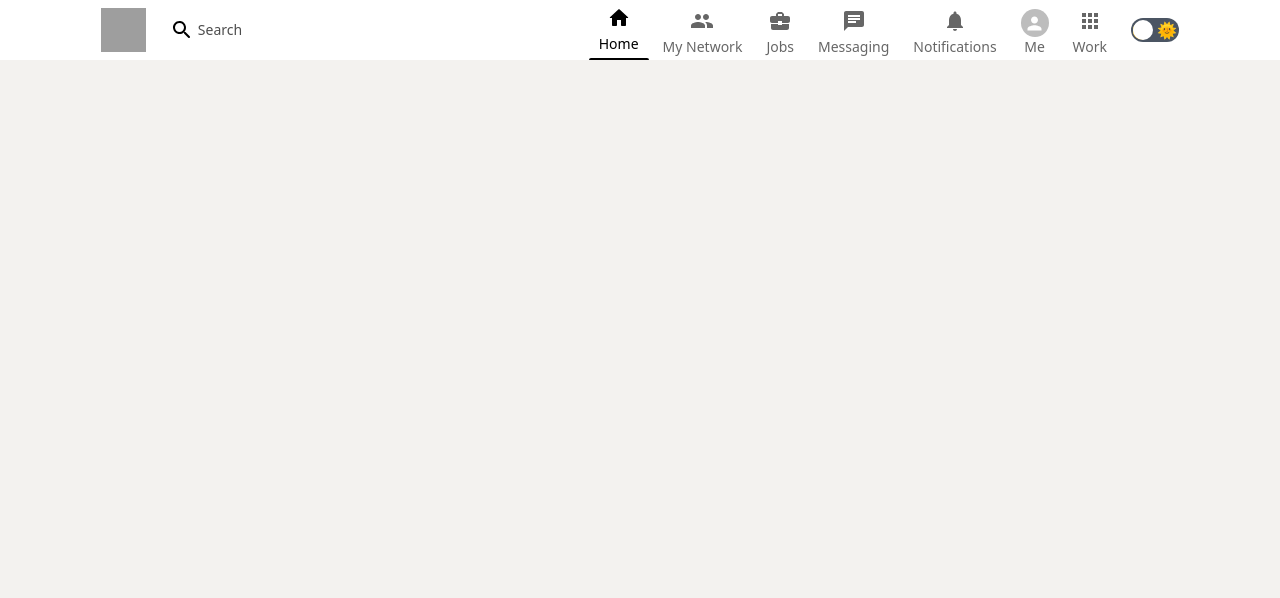
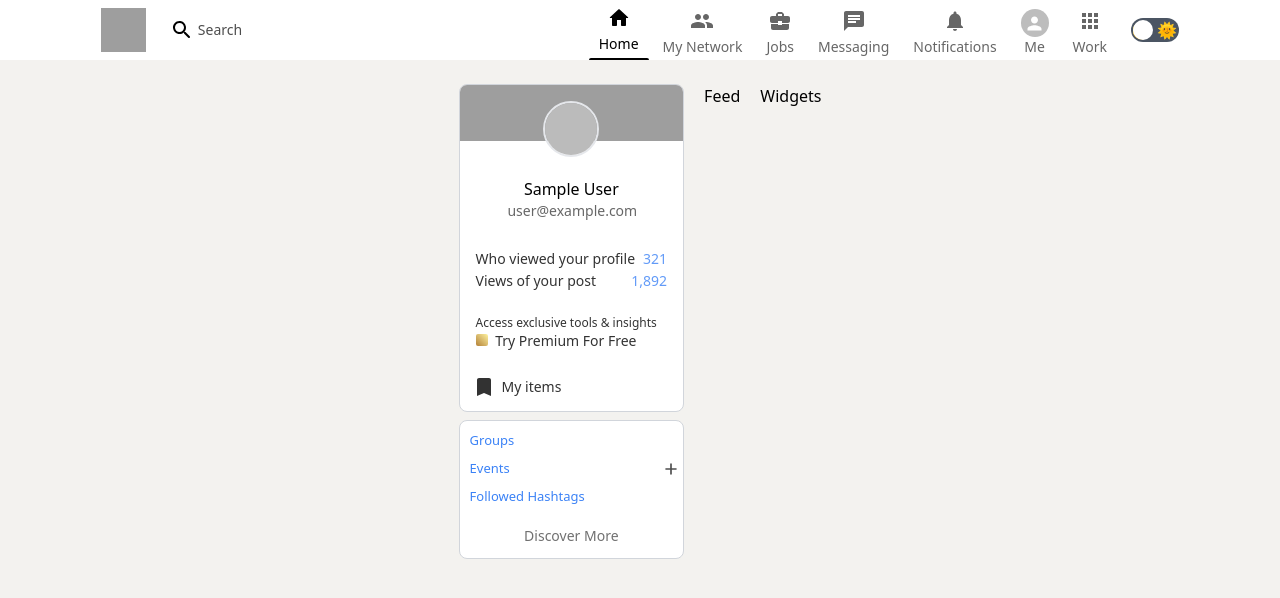
Before and after one commit to kishibe-rohan/linkedin-next, a Next.js app: page / in a window 1280 px wide. Shown: the top 598 px of the page. Built offline with nearby package versions, Linux system fonts and the light colour scheme; no server answers; sample sign-in values are in the browser's storage; grey boxes are pictures that could not be loaded.

Commit message:
added sidebar

```diff
--- a/components/SIdebar.jsx
+++ b/components/SIdebar.jsx
@@ -0,0 +1,73 @@
+import {Avatar} from '@mui/material'
+import Image from 'next/image'
+import { signOut, useSession } from "next-auth/react";
+
+import BookmarkOutlinedIcon from "@mui/icons-material/BookmarkOutlined";
+import AddRoundedIcon from "@mui/icons-material/AddRounded";
+
+function Sidebar(){
+  const {data:session} = useSession();
+
+  return(
+      <div className="space-y-2 min-w-max max-w-lg">
+      {/*Top*/}
+        <div className="bg-white dark:bg-[#1D2226] rounded-lg overflow-hidden relative flex flex-col items-center text-center border border-gray-300 dark:border-none">
+            <div className='relative w-full h-14'>
+            <Image src="https://rb.gy/i26zak" layout="fill" priority />
+            </div>
+            <Avatar onClick={signOut} src={session?.user?.image} className="!h-14 !w-14 !border-2 !absolute !top-4 !cursor-pointer"/>
+            <div className="mt-5 py-4 space-x-0.5">
+                <h4 className="hover:underline decoration-purple-700 underline-offset-1 cursor:pointer">
+                    {session?.user?.name}
+                </h4>
+                <p className="text-black/60 dark:text-white/75 text-sm">
+                    {session?.user?.email}
+                </p>
+            </div>
+
+            <div className="hidden md:inline text-left dark:text-white/75 text-sm">
+                <div className="font-medium sidebarButton space-y-0.5">
+                    <div className="flex justify-between space-x-2">
+                    <h4>Who viewed your profile</h4>
+                    <span className="text-blue-500">321</span>
+                    </div>
+                    <div className="flex justify-between space-x-2">
+                    <h4>Views of your post</h4>
+                    <span className="text-blue-500">1,892</span>
+                    </div>
+                </div>
+
+                <div className="sidebarButton">
+                    <h4 className="leading-4 text-xs">
+                    Access exclusive tools & insights
+                    </h4>
+                    <h4 className="dark:text-white font-medium">
+                        <span className="w-3 h-3 bg-gradient-to-tr from-yellow-700 to-yellow-200 inline-block rounded-sm mr-1"/>{" "}
+                        Try Premium For Free
+                    </h4>
+                </div>
+
+                <div className="sidebarButton flex items-center space-x-1.5">
+                <BookmarkOutlinedIcon className="!-ml-1" />
+                <h4 className="dark:text-white font-medium">My items</h4>
+                </div>
+            </div>
+        </div>
+
+        {/*Bottom */}
+        <div className="hidden md:flex bg-white dark:bg-[#1D2226] text-black/70 dark:text-white/75 rounded-lg overflow-hidden flex-col space-y-2 pt-2.5 sticky top-20 border border-gray-300 dark:border-none">
+            <p className="sidebarLink">Groups</p>
+            <div className="flex items-center justify-between">
+                <p className="sidebarLink">Events</p>
+                <AddRoundedIcon className="!h-5" />
+            </div>
+            <p className="sidebarLink">Followed Hashtags</p>
+            <div className="sidebarButton text-center">
+            <h4 className="dark:text-white font-medium text-sm">Discover More</h4>
+            </div>
+        </div>
+      </div>
+  )
+}
+
+export default Sidebar;
--- a/lib/mongodb.js
+++ b/lib/mongodb.js
@@ -30,5 +30,3 @@
 }
 
 export default clientPromise;
-
-zhwunf;
--- a/pages/_app.js
+++ b/pages/_app.js
@@ -1,7 +1,12 @@
-import '../styles/globals.css'
+import "../styles/globals.css";
+import { SessionProvider } from "next-auth/react";
 
-function MyApp({ Component, pageProps }) {
-  return <Component {...pageProps} />
+function MyApp({ Component, pageProps: { session, ...pageProps } }) {
+  return (
+    <SessionProvider session={session}>
+      <Component {...pageProps} />
+    </SessionProvider>
+  );
 }
 
-export default MyApp
+export default MyApp;
--- a/pages/index.js
+++ b/pages/index.js
@@ -1,9 +1,11 @@
 import Head from "next/head";
 import Image from "next/image";
 
-import { signOut } from "next-auth/react";
+import { getSession, useSession } from "next-auth/react";
+import { useRouter } from "next/router";
 
 import Header from "../components/Header";
+import Sidebar from "../components/Sidebar";
 
 export default function Home() {
   return (
@@ -14,6 +16,31 @@
         <link rel="icon" href="/favicon.ico" />
       </Head>
       <Header />
+
+      <main className="flex justify-center gap-x-5 px-4 sm:px-12">
+        <div className="flex flex-col md:flex-row gap-5">
+          <Sidebar />
+          <div>Feed</div>
+        </div>
+        <div>Widgets</div>
+      </main>
     </div>
   );
 }
+
+export async function getServerSideProps(context) {
+  //Check if user is authenticated
+  const session = await getSession(context);
+  if (!session) {
+    return {
+      redirect: {
+        permanent: false,
+        destination: "/home",
+      },
+    };
+  }
+
+  return {
+    props: { session },
+  };
+}
--- a/styles/globals.css
+++ b/styles/globals.css
@@ -20,4 +20,12 @@
   .postButton {
     @apply flex items-center justify-center space-x-2 cursor-pointer hover:bg-black/10 dark:hover:bg-black/20 w-full py-2.5 rounded transition ease-out font-medium;
   }
+
+  .sidebarButton {
+    @apply dark:border-t border-gray-600 py-3 px-4 cursor-pointer opacity-80 hover:opacity-100;
+  }
+
+  .sidebarLink {
+    @apply text-[13px] font-medium text-blue-500 hover:underline cursor-pointer px-2.5;
+  }
 }
```
Also changed, not shown: components/Widgets.jsx (added).
